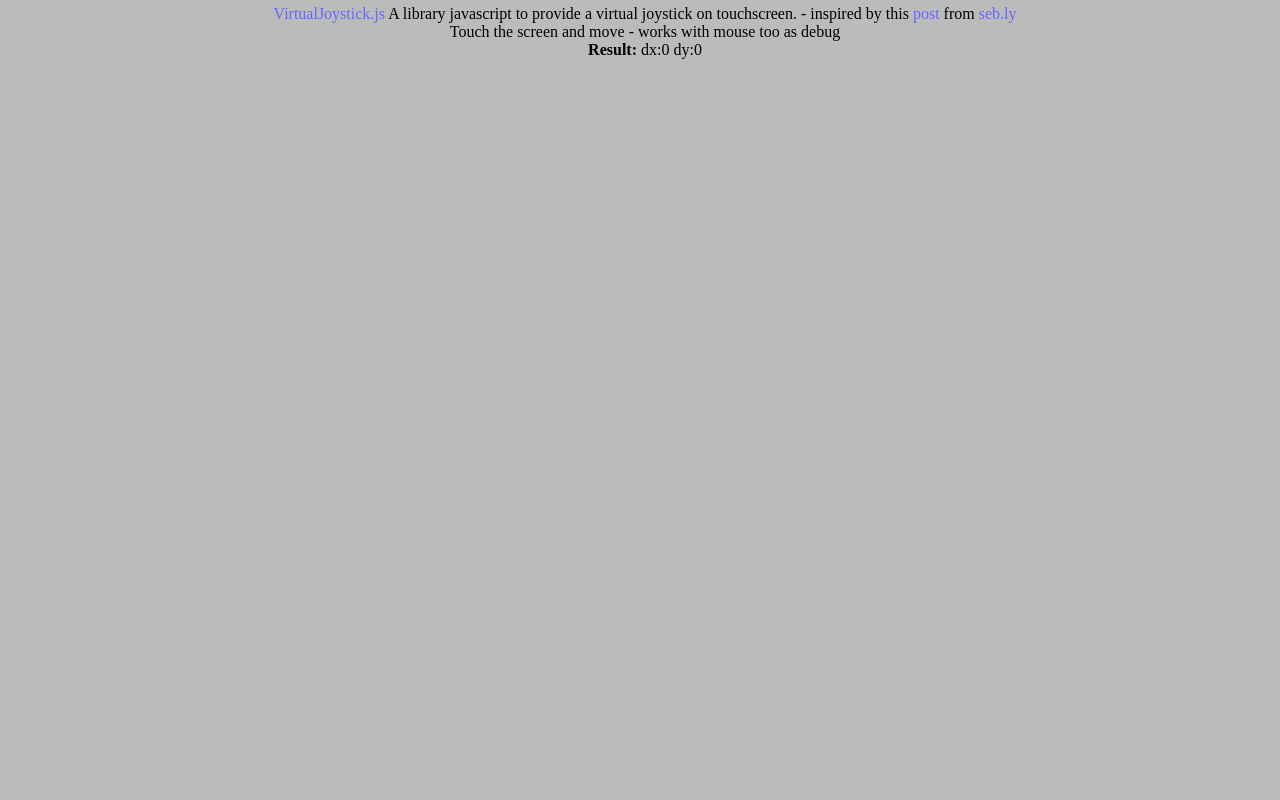
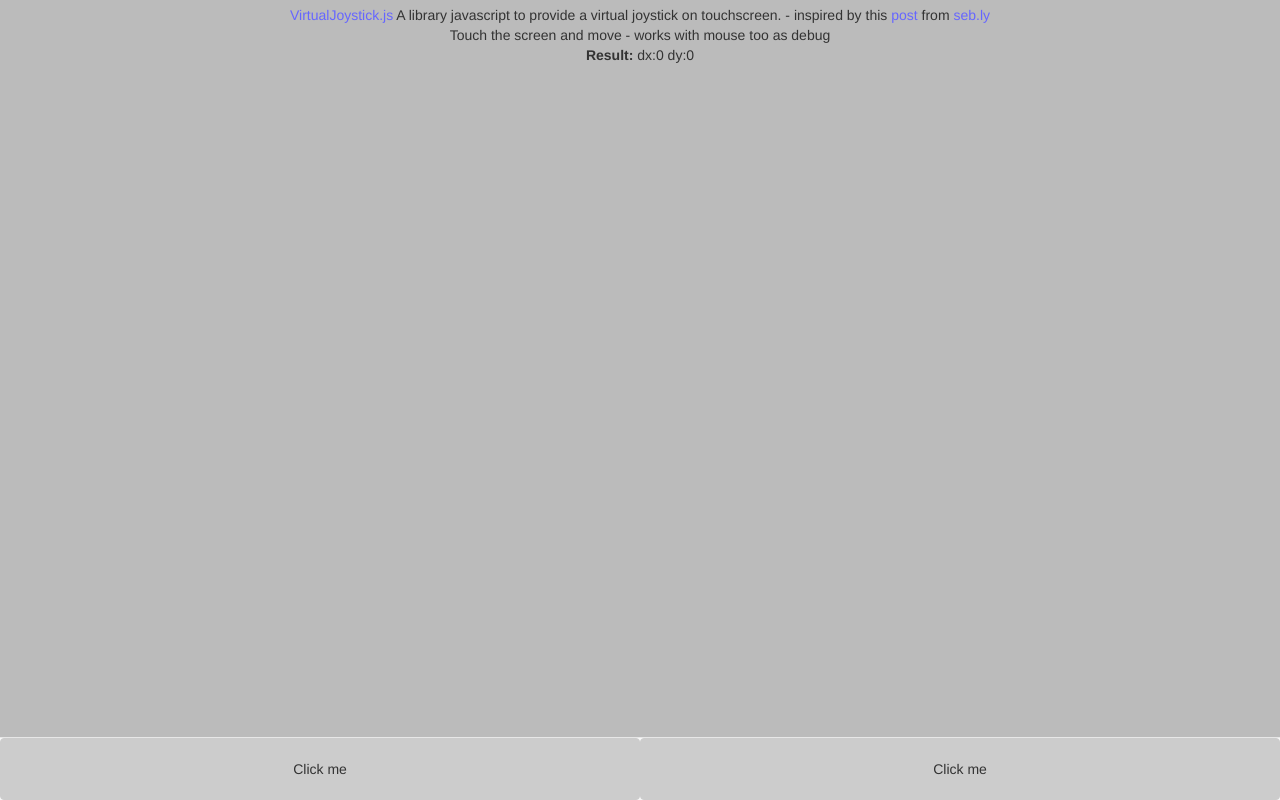
Before and after one commit to garrettdittrich/joystickmousecontrol, a plain HTML site: page templates/index.html in a window 1280 px wide. Drawn offline with nearby package versions, Linux system fonts and the light colour scheme; no server answers.

Commit message:
Changed input library to pyautogui and added button that will be used for left and right click

```diff
--- a/templates/index.html
+++ b/templates/index.html
@@ -1,5 +1,6 @@
 <html>
 	<head>
+		<link rel="stylesheet" href="https://maxcdn.bootstrapcdn.com/bootstrap/3.3.7/css/bootstrap.min.css" integrity="sha384-BVYiiSIFeK1dGmJRAkycuHAHRg32OmUcww7on3RYdg4Va+PmSTsz/K68vbdEjh4u" crossorigin="anonymous">
 		<meta charset="utf-8">
 		<meta name="viewport" content="width=device-width, user-scalable=no, minimum-scale=1.0, maximum-scale=1.0">
 
@@ -33,6 +34,22 @@
 			-webkit-user-select	: none;
 			-moz-user-select	: none;
 		}
+		  #buttons {
+        position: fixed;
+        bottom: 0;
+		margin-left: auto;
+    	margin-right: auto;
+		width: 100%
+
+		margin-left: 50%
+		}
+		  #left, #right {
+    		 background: #ccc;
+     		 display: inline-block;
+             padding: 20px;
+
+		}
+
 		</style>
 	</head>
 	<body>
@@ -51,7 +68,13 @@
 			works with mouse too as debug
 			<br/>
 			<span id="result"></span>
+
+
+
+
 		</div>
+
+
 		<script src="https://cdnjs.cloudflare.com/ajax/libs/socket.io/2.0.1/socket.io.js"></script>
 		<script src="https://ajax.googleapis.com/ajax/libs/jquery/3.2.1/jquery.min.js"></script>
 		<script src="/static/virtualjoystick.js"></script>
@@ -96,7 +119,16 @@
 					socket.send(data)
 
 				}
-			},50)
+			},100)
 		</script>
 	</body>
+
+
+		<div id="buttons" class="navbar navbar-default navbar-fixed-bottom">
+			<div class="row container-fluid">
+				<button class="btn btn-default col-md-6" id="left" >Click me</button>
+				<button class="btn btn-default col-md-6" id="right" >Click me</button>
+			</div>
+		</div>
+
 </html>
```
Also changed, not shown: 1 other file.
